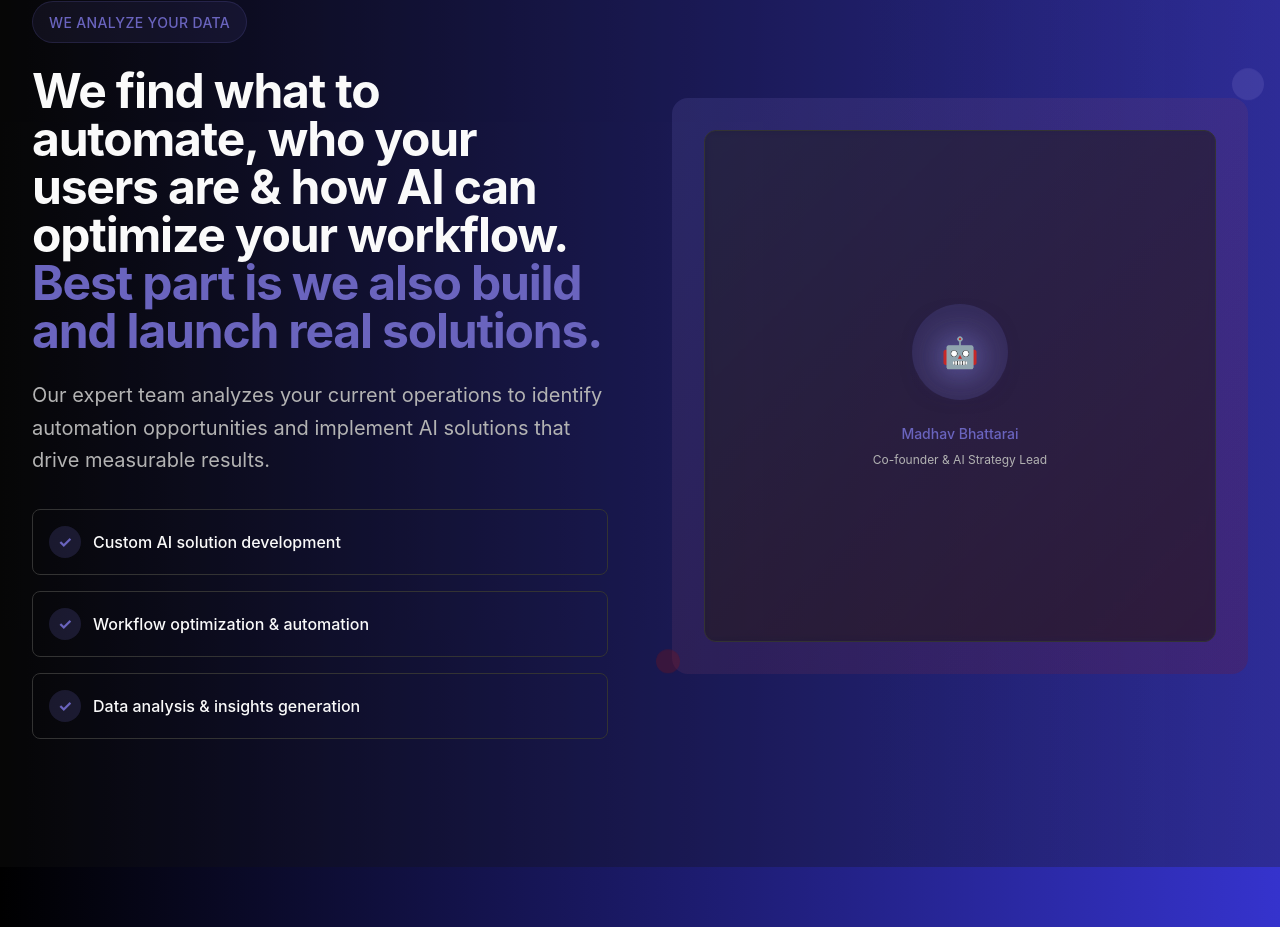
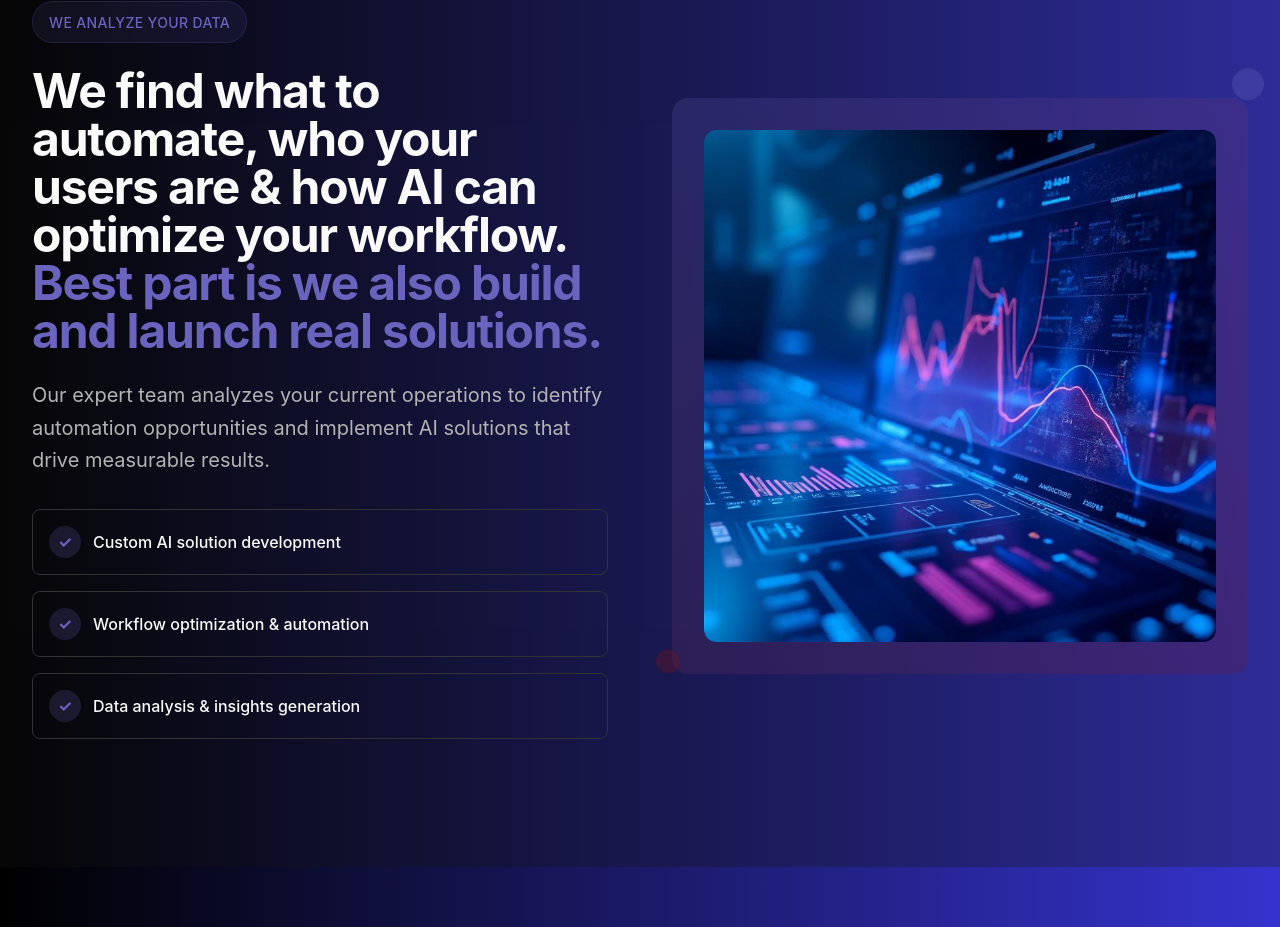
Before and after one commit to Madhav369/datamorph-ignite-future, a React (Vite) app: page / in a window 1280 px wide. Shown: the part 895-1822 px from the top of the page. Built offline with nearby package versions, Linux system fonts and the light colour scheme.

Commit message:
Remove founder section, add GIF
Replaced the founder section with an animated GIF related to AI automation and performance marketing.

```diff
--- a/src/components/About.tsx
+++ b/src/components/About.tsx
@@ -1,5 +1,5 @@
 import { CheckCircle, Zap, Target, Users } from 'lucide-react';
-import aboutImage from '@/assets/about-us.jpg';
+import aiAutomationAnimation from '@/assets/ai-automation-animation.jpg';
 
 const About = () => {
   const values = [
@@ -76,16 +76,12 @@ const About = () => {
           <div className="relative animate-slide-in-right">
             <div className="relative">
               <div className="aspect-square rounded-2xl bg-gradient-to-br from-primary/20 to-accent/20 p-8 hover-lift">
-                <div className="w-full h-full rounded-xl bg-card/50 backdrop-blur-sm border border-border flex items-center justify-center">
-                  <div className="text-center">
-                    <div className="w-24 h-24 bg-primary/20 rounded-full mx-auto mb-6 flex items-center justify-center animate-pulse-glow">
-                      <span className="text-3xl">🤖</span>
-                    </div>
-                    <div className="space-y-2">
-                      <div className="text-sm font-medium text-primary">Madhav Bhattarai</div>
-                      <div className="text-xs text-muted-foreground">Co-founder & AI Strategy Lead</div>
-                    </div>
-                  </div>
+                <div className="w-full h-full rounded-xl overflow-hidden">
+                  <img
+                    src={aiAutomationAnimation}
+                    alt="AI Automation and Performance Marketing"
+                    className="w-full h-full object-cover rounded-xl animate-pulse-glow"
+                  />
                 </div>
               </div>
 
```
Also changed, not shown: src/assets/ai-automation-animation.jpg (added).
